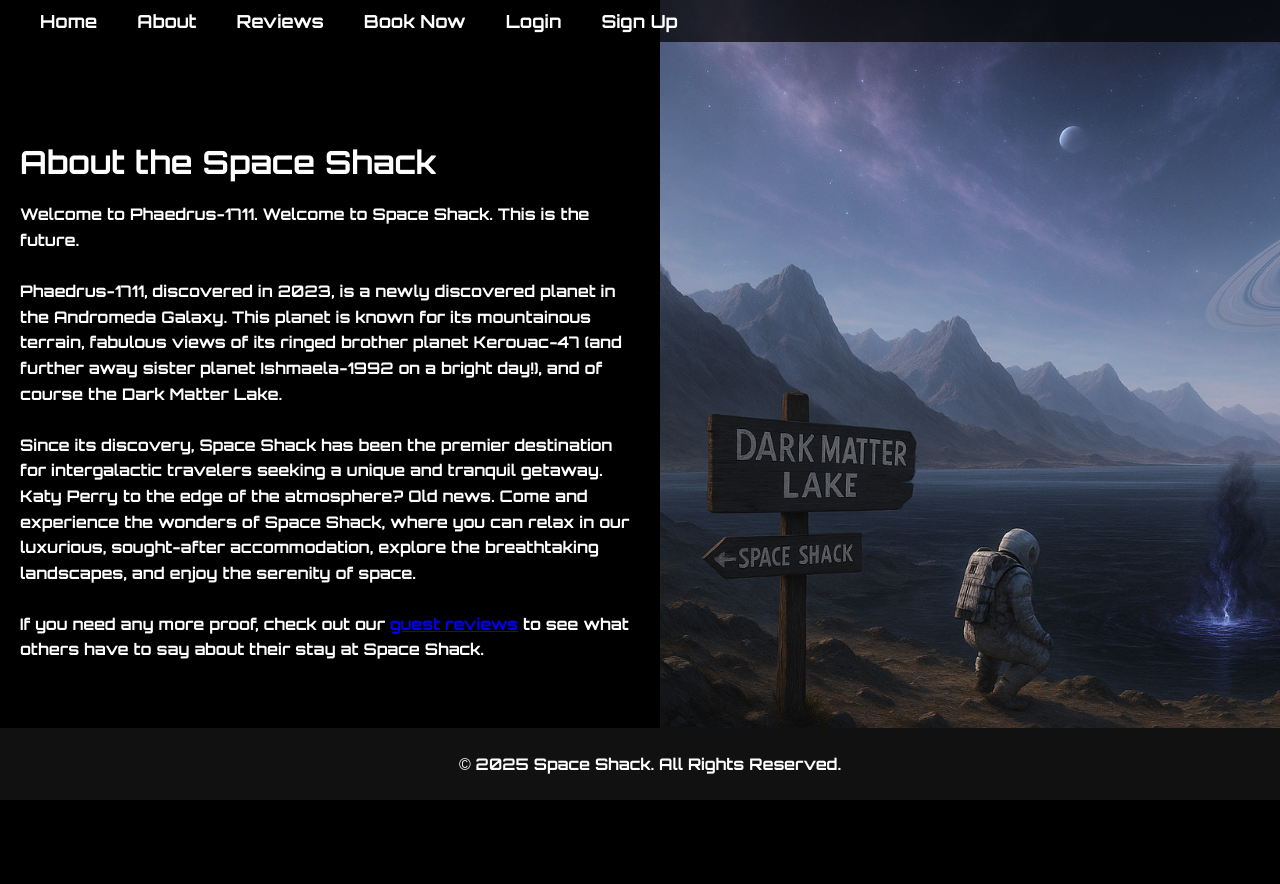
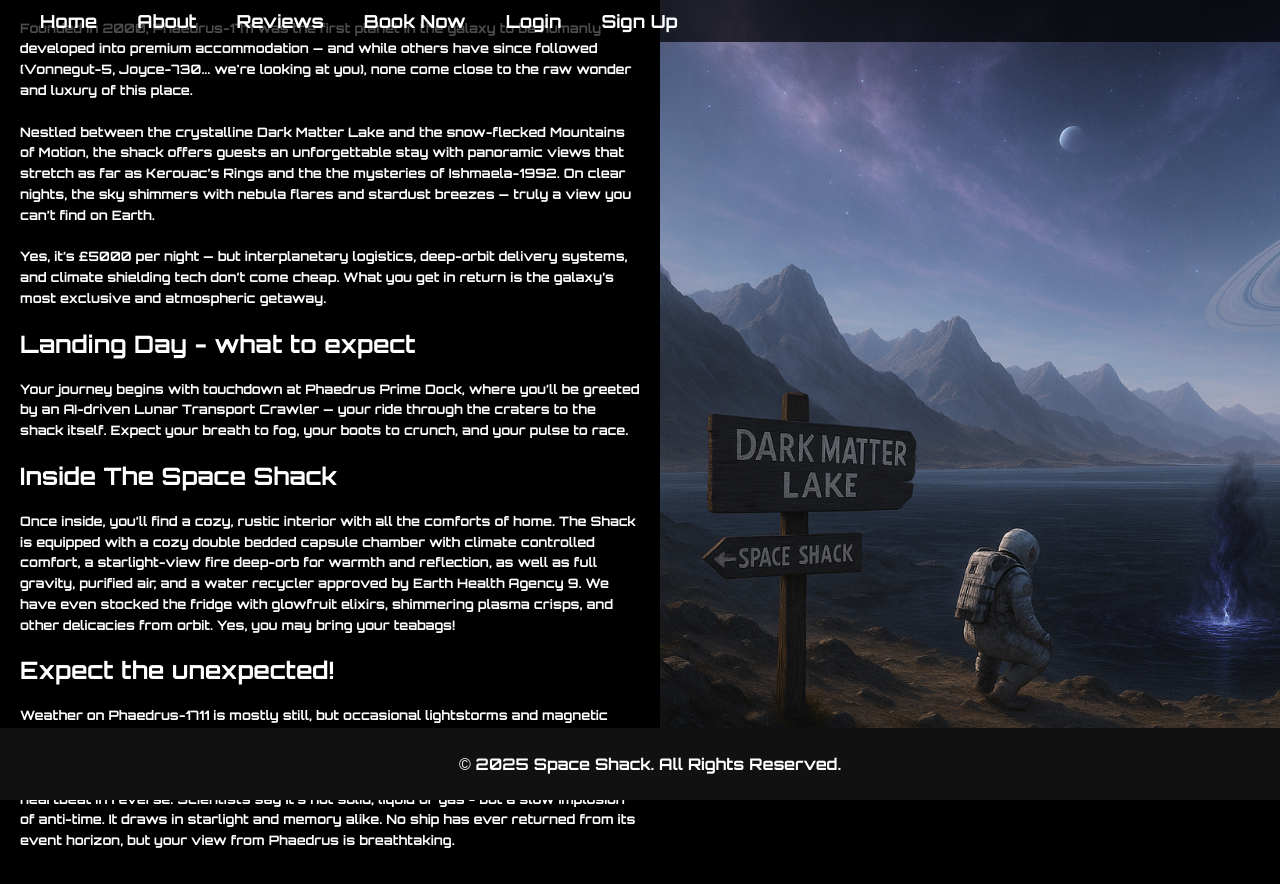
Before and after one commit to ccrd1711/space_shack, a Django app: page /about/ in a window 1280 px wide. Before the commit the page ends 800 px from the top, so only its background shows below. Run offline with Django 4.2, Linux system fonts and the light colour scheme.

Commit message:
Add additional info to about page for better immersion, add styling, add better views but through the post reviews panel itself rather than code, update slug to allow for more text content in reviews post

```diff
--- a/reviews/models.py
+++ b/reviews/models.py
@@ -7,7 +7,7 @@ from django.utils import timezone
 # Create your models here.
 class ReviewPost(models.Model):
     title = models.CharField(max_length=200, unique=True)
-    slug = models.SlugField(unique=True, blank=True)
+    slug = models.SlugField(unique=True, blank=True, max_length=200)
     author = models.ForeignKey(
         User,
         on_delete=models.CASCADE,
--- a/static/css/style.css
+++ b/static/css/style.css
@@ -148,6 +148,46 @@ footer {
     position: fixed;
     width: 100%;
     bottom: 0;
+}
+
+/* ABOUT PAGE */
+
+/* ABOUT PAGE STYLING */
+
+.about-page {
+    margin: 0;
+    padding: 0;
+}
+
+.about-container {
+    display: flex;
+    height: 100vh; /* Full height */
+    align-items: center; /* Vertically center content */
+}
+
+.about-container .text {
+    flex: 1;
+    padding: 20px;
+    color: #fff;
+}
+
+.about-container .image {
+    flex: 1;
+    background-image: url('/static/images/matter-lake.png');
+    background-size: cover;
+    background-position: left center;
+    /*background-attachment: fixed; consider??? */
+    height: 100%;
+}
+
+.about-container h1 {
+    font-size: 32px;
+    margin-bottom: 20px;
+}
+
+.about-container p {
+    font-size: 13px;
+    line-height: 1.6;
 }
 
 /* REVIEWS LIST PAGE STYLING */
@@ -402,42 +442,4 @@ button.btn:hover {
     background-color: #0056b3;
 }
 
-/* ABOUT PAGE STYLING */
-
-.about-page {
-    margin: 0;
-    padding: 0;
-}
-
-.about-container {
-    display: flex;
-    height: 100vh; /* Full height */
-    align-items: center; /* Vertically center content */
-}
-
-.about-container .text {
-    flex: 1;
-    padding: 20px;
-    color: #fff;
-}
-
-.about-container .image {
-    flex: 1;
-    background-image: url('/static/images/matter-lake.png');
-    background-size: cover;
-    background-position: left center;
-    /*background-attachment: fixed; consider??? */
-    height: 100%;
-}
-
-.about-container h1 {
-    font-size: 32px;
-    margin-bottom: 20px;
-}
-
-.about-container p {
-    font-size: 16px;
-    line-height: 1.6;
-}
-
 /* MEDIA QUERIES */
--- a/templates/about.html
+++ b/templates/about.html
@@ -3,21 +3,42 @@
 {% block content %}
     <div class="about-container">
          <div class="text">
-            <h1>About the Space Shack</h1>
-            <p>Welcome to Phaedrus-1711. Welcome to Space Shack. This is the future.
-                <br>
-                <br>
-                Phaedrus-1711, discovered in 2023, is a newly discovered planet in the Andromeda Galaxy.
-                This planet is known for its mountainous terrain, fabulous views of its ringed brother planet Kerouac-47 (and further away sister planet Ishmaela-1992 on a bright day!), and of course the Dark Matter Lake.
-                <br>
-                <br>
-                Since its discovery, Space Shack has been the premier destination for intergalactic travelers seeking a unique and tranquil getaway.
-                Katy Perry to the edge of the atmosphere? Old news. Come and experience the wonders of Space Shack, where you can relax in our luxurious, sought-after accommodation, explore the breathtaking landscapes, and enjoy the serenity of space.
-                <br>
-                <br>
-                If you need any more proof, check out our <a href="/reviews/">guest reviews</a> to see what others have to say about their stay at Space Shack.
-
-            </p>
+            <h1>About Phaedrus-1711</h1>
+                <p>Founded in 2000, Phaedrus-1711 was the first planet in the galaxy to be humanly developed into premium
+                    accommodation — and while others have since followed (Vonnegut-5, Joyce-730... we're looking at
+                    you), none come close to the raw wonder and luxury of this place.
+                    <br>
+                    <br>
+                    Nestled between the crystalline Dark Matter Lake and the snow-flecked Mountains of Motion, the shack
+                    offers guests an unforgettable stay with panoramic views that stretch as far as Kerouac’s Rings and
+                    the the mysteries of Ishmaela-1992. On clear nights, the sky shimmers with nebula flares and stardust
+                    breezes — truly a view you can’t find on Earth.
+                    <br>
+                    <br>
+                    Yes, it’s £5000 per night — but interplanetary logistics, deep-orbit delivery systems, and climate
+                    shielding tech don’t come cheap. What you get in return is the galaxy’s most exclusive and atmospheric
+                    getaway.
+                </p>
+            <h2> Landing Day - what to expect</h2>
+                <p>Your journey begins with touchdown at Phaedrus Prime Dock, where you’ll be greeted by an AI-driven
+                    Lunar Transport Crawler — your ride through the craters to the shack itself. Expect your breath to fog,
+                    your boots to crunch, and your pulse to race.
+                </p>
+            <h2> Inside The Space Shack</h2>
+                <p>Once inside, you’ll find a cozy, rustic interior with all the comforts of home. The Shack is equipped
+                    with a cozy double bedded capsule chamber with climate controlled comfort, a starlight-view fire deep-orb
+                    for warmth and reflection, as well as full gravity, purified air, and a water recycler approved by Earth
+                    Health Agency 9. We have even stocked the fridge with glowfruit elixirs, shimmering plasma crisps, and other
+                    delicacies from orbit. Yes, you may bring your teabags!
+                </p>
+            <h2> Expect the unexpected! </h2>
+                <p>Weather on Phaedrus-1711 is mostly still, but occasional lightstorms and magnetic flurries add to its character.
+                   The silence is pristine. Vibes? Think ancient temple meets cosmic spa. Note: Ishmaela-1992 is not a moon! It's a
+                   collapsing dark-matter well, suspended just beyond the gravity line of Phaedrus-1711. It pulses faintly, like a
+                   heartbeat in reverse. Scientists say it's not solid, liquid or gas - but a slow implosion of anti-time. It draws in
+                   starlight and memory alike. No ship has ever returned from its event horizon, but your view from Phaedrus is
+                   breathtaking.
+                </p>
         </div>
         <div class="image"></div>
     </div>
```
Also changed, not shown: reviews/migrations/0007_alter_reviewpost_slug.py (added).
